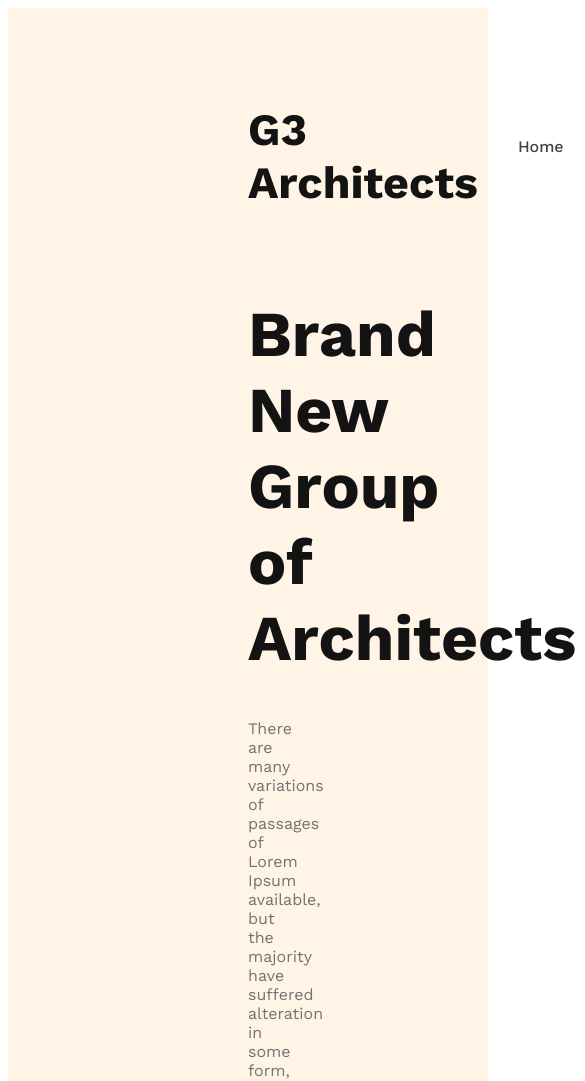
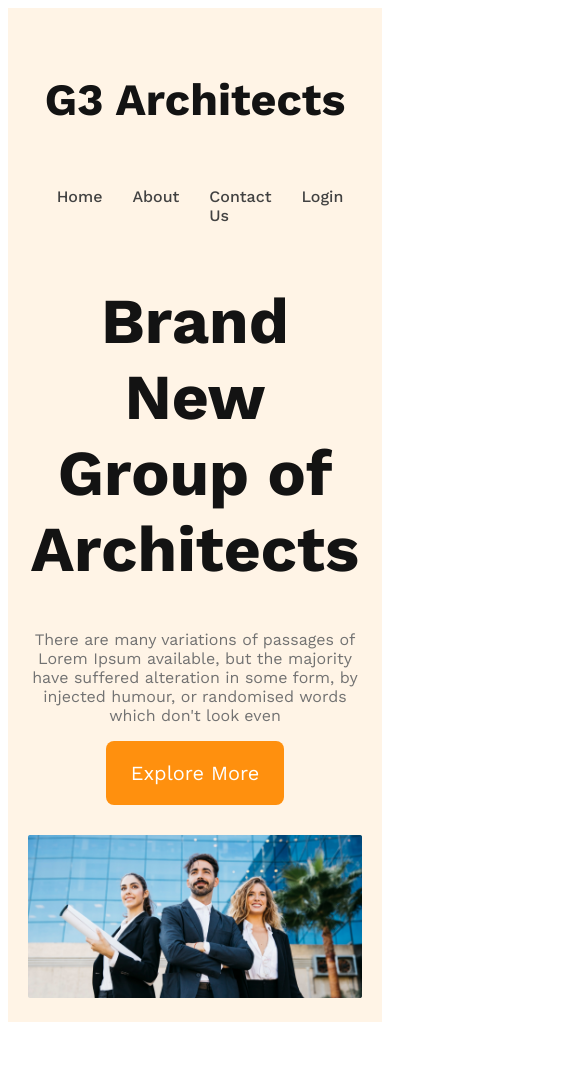
Before and after one commit to contactmizan/g3-architects-website, a plain HTML site: page index.html in a window 390 px wide. Shown: the top 1081 px of the page, 585 px wide, since content can reach past the window. After the commit the page ends 1030 px from the top, so only its background shows below. Drawn offline with nearby package versions, Linux system fonts and the light colour scheme.

Commit message:
finished header section responsive

```diff
--- a/styles/architect.css
+++ b/styles/architect.css
@@ -2,7 +2,14 @@
 @import url('https://fonts.googleapis.com/css2?family=Work+Sans:wght@400;500;600;700;800&display=swap');
 
 /* shared styles */
-.btn-primary {}
+.btn-primary {
+    border-radius: 8px;
+    background-color: #FF900E;
+    padding: 20px 25px;
+    color: #FFF;
+    border: none;
+    font-size: 1.25rem;
+}
 
 * {
     font-family: 'Work Sans', sans-serif;
@@ -60,6 +67,30 @@ nav h3 {
     color: #727272;
 }
 
-.banner-img {
+.banner img {
     width: 100%;
+    padding-top: 30px;
 }
+
+/* responsive media queries */
+/* mobile devices */
+@media screen and (max-width:576px) {
+    header {
+        padding: 20px;
+    }
+
+    nav {
+        flex-direction: column;
+    }
+}
+
+/* tablet or medium devices */
+@media screen and (min-width:576px) and (max-width:992px) {
+    header {
+        padding: 50px;
+    }
+
+    nav {
+        flex-direction: column;
+    }
+}
```
